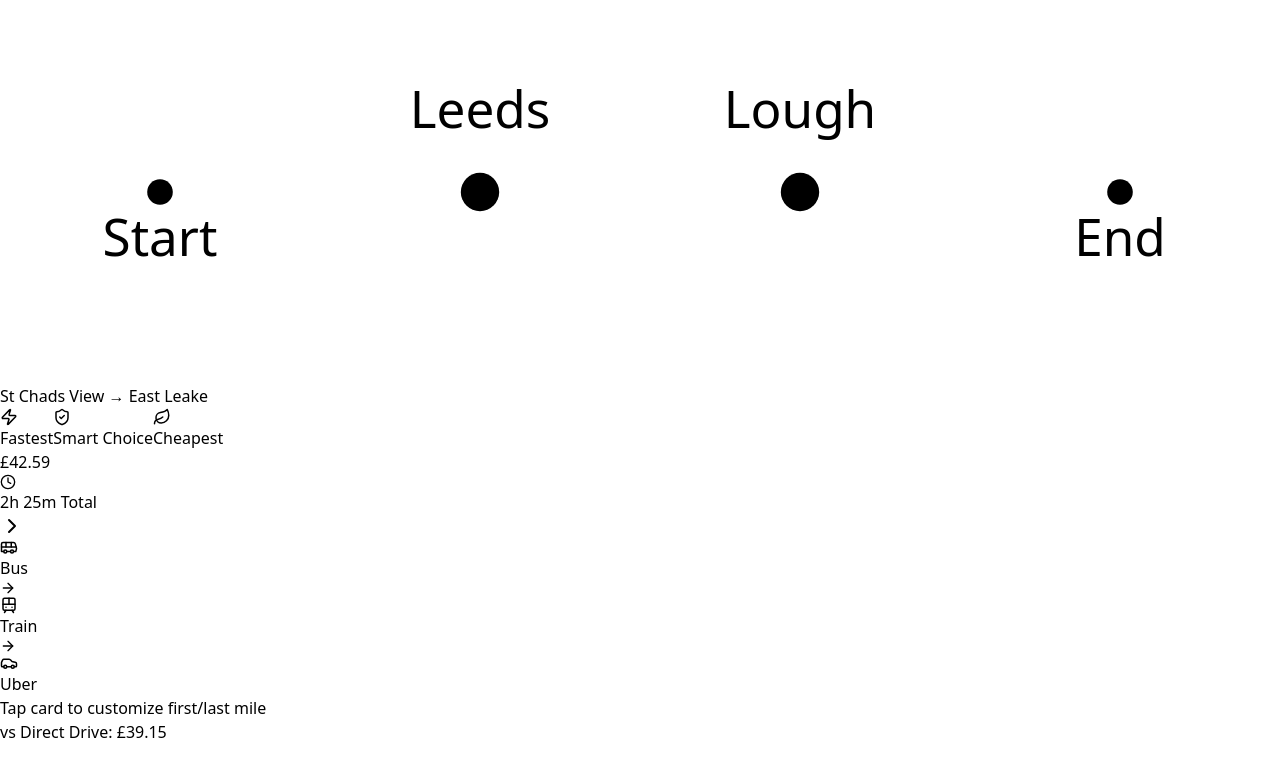
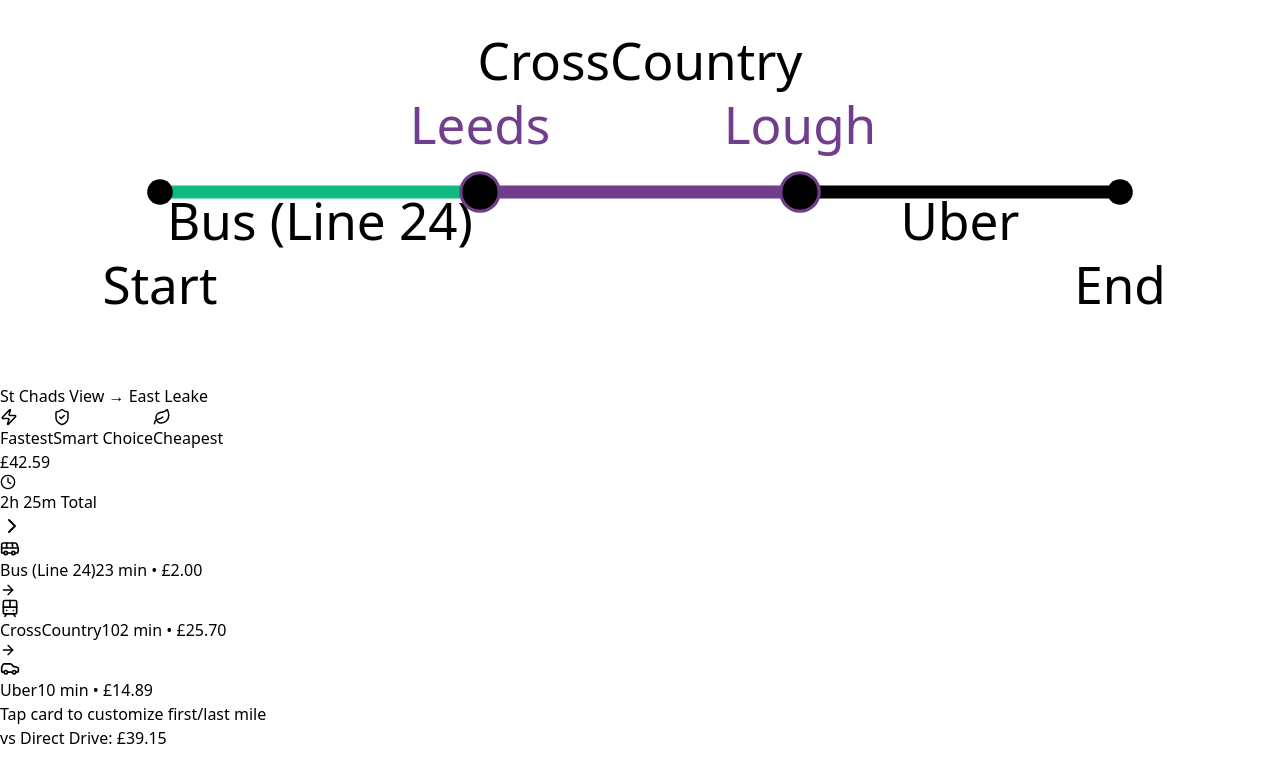
Before and after one commit to isaacw123434/Apptest, a React (Vite) app: page / in a window 1280 px wide. Shown: the top 782 px of the page. Built offline with nearby package versions, Linux system fonts and the light colour scheme.

Commit message:
Update schematic colors, label positions, and summary details
Co-authored-by: isaacw123434 <188620241+isaacw123434@users.noreply.github.com>

```diff
--- a/src/App.jsx
+++ b/src/App.jsx
@@ -19,9 +19,9 @@ const SEGMENT_OPTIONS = {
       time: 14,
       cost: 8.97,
       icon: Car,
-      color: 'text-zinc-800',
+      color: 'text-black',
       bgColor: 'bg-zinc-100',
-      lineColor: '#3f3f46',
+      lineColor: '#000000',
       desc: 'Fastest door-to-door.'
     },
     {
@@ -93,9 +93,9 @@ const SEGMENT_OPTIONS = {
     time: 102,
     cost: 25.70,
     icon: Train,
-    color: 'text-indigo-600',
+    color: 'text-[#713e8d]',
     bgColor: 'bg-indigo-100',
-    lineColor: '#4f46e5'
+    lineColor: '#713e8d'
   },
   lastMile: [
     {
@@ -105,9 +105,9 @@ const SEGMENT_OPTIONS = {
       time: 10,
       cost: 14.89,
       icon: Car,
-      color: 'text-zinc-800',
+      color: 'text-black',
       bgColor: 'bg-zinc-100',
-      lineColor: '#3f3f46',
+      lineColor: '#000000',
       desc: 'Reliable final leg.'
     },
     {
@@ -223,13 +223,6 @@ SwapModal.propTypes = {
 
 // 1. SCHEMATIC (For Summary View)
 const SchematicMap = ({ leg1, leg3 }) => {
-  const getSchematicColor = (modeId) => {
-    if (modeId === 'uber' || modeId === 'drive_park') return 'stroke-zinc-600';
-    if (modeId === 'bus') return 'stroke-emerald-500';
-    if (modeId === 'cycle') return 'stroke-blue-500';
-    return 'stroke-slate-300';
-  };
-
   return (
     <div className="relative h-full w-full bg-slate-50 overflow-hidden">
       <div className="absolute inset-0 opacity-30" style={{backgroundImage: 'radial-gradient(#94a3b8 1px, transparent 1px)', backgroundSize: '16px 16px'}} />
@@ -238,22 +231,27 @@ const SchematicMap = ({ leg1, leg3 }) => {
         <line x1="50" y1="60" x2="350" y2="60" className="stroke-slate-200" strokeWidth="4" />
 
         {/* Active Route Segments */}
-        <line x1="50" y1="60" x2="150" y2="60" className={`${getSchematicColor(leg1.id)} transition-colors duration-500`} strokeWidth="4" strokeLinecap="round" />
-        <line x1="150" y1="60" x2="250" y2="60" className="stroke-indigo-600" strokeWidth="4" />
-        <line x1="250" y1="60" x2="350" y2="60" className={`${getSchematicColor(leg3.id)} transition-colors duration-500`} strokeWidth="4" strokeLinecap="round" />
+        <line x1="50" y1="60" x2="150" y2="60" stroke={leg1.lineColor} strokeWidth="4" strokeLinecap="round" className="transition-colors duration-500" />
+        <line x1="150" y1="60" x2="250" y2="60" stroke={SEGMENT_OPTIONS.mainLeg.lineColor} strokeWidth="4" />
+        <line x1="250" y1="60" x2="350" y2="60" stroke={leg3.lineColor} strokeWidth="4" strokeLinecap="round" className="transition-colors duration-500" />
+
+        {/* Labels under/above lines */}
+        <text x="100" y="75" textAnchor="middle" className="text-[10px] fill-slate-500 font-medium">{leg1.label}</text>
+        <text x="200" y="25" textAnchor="middle" className="text-[10px] fill-slate-500 font-medium">{SEGMENT_OPTIONS.mainLeg.label}</text>
+        <text x="300" y="75" textAnchor="middle" className="text-[10px] fill-slate-500 font-medium">{leg3.label}</text>
 
         {/* Nodes */}
         <circle cx="50" cy="60" r="4" className="fill-white stroke-slate-500 stroke-2" />
-        <text x="50" y="80" textAnchor="middle" className="text-[10px] fill-slate-500 font-bold uppercase tracking-wider">Start</text>
+        <text x="50" y="95" textAnchor="middle" className="text-[10px] fill-slate-500 font-bold uppercase tracking-wider">Start</text>
 
-        <circle cx="150" cy="60" r="6" className="fill-white stroke-indigo-600 stroke-2" />
-        <text x="150" y="40" textAnchor="middle" className="text-[10px] fill-indigo-600 font-bold uppercase tracking-wider">Leeds</text>
+        <circle cx="150" cy="60" r="6" className="fill-white stroke-2" stroke={SEGMENT_OPTIONS.mainLeg.lineColor} />
+        <text x="150" y="45" textAnchor="middle" className="text-[10px] font-bold uppercase tracking-wider" fill={SEGMENT_OPTIONS.mainLeg.lineColor}>Leeds</text>
 
-        <circle cx="250" cy="60" r="6" className="fill-white stroke-indigo-600 stroke-2" />
-        <text x="250" y="40" textAnchor="middle" className="text-[10px] fill-indigo-600 font-bold uppercase tracking-wider">Lough</text>
+        <circle cx="250" cy="60" r="6" className="fill-white stroke-2" stroke={SEGMENT_OPTIONS.mainLeg.lineColor} />
+        <text x="250" y="45" textAnchor="middle" className="text-[10px] font-bold uppercase tracking-wider" fill={SEGMENT_OPTIONS.mainLeg.lineColor}>Lough</text>
 
         <circle cx="350" cy="60" r="4" className="fill-slate-800 stroke-white stroke-2" />
-        <text x="350" y="80" textAnchor="middle" className="text-[10px] fill-slate-800 font-bold uppercase tracking-wider">End</text>
+        <text x="350" y="95" textAnchor="middle" className="text-[10px] fill-slate-800 font-bold uppercase tracking-wider">End</text>
       </svg>
     </div>
   );
@@ -333,7 +331,7 @@ export default function JourneyPlanner() {
   // Journey State
   const [journeyConfig, setJourneyConfig] = useState({
     leg1: SEGMENT_OPTIONS.firstMile.find(o => o.id === 'bus'),
-    leg3: SEGMENT_OPTIONS.lastMile.find(o => o.id === 'bus')
+    leg3: SEGMENT_OPTIONS.lastMile.find(o => o.id === 'uber')
   });
 
   const [showSwap, setShowSwap] = useState(null); // 'first' or 'last'
@@ -463,23 +461,32 @@ export default function JourneyPlanner() {
               {/* Simple Route Chain Display */}
               <div className="flex items-center justify-between gap-2 mb-2">
                  {/* Leg 1 */}
-                 <div className="flex items-center gap-2 bg-slate-50 px-3 py-2 rounded-lg border border-slate-100">
-                    <journeyConfig.leg1.icon size={18} className="text-slate-700" />
-                    <span className="text-sm font-semibold text-slate-700">{journeyConfig.leg1.label.split(' ')[0]}</span>
+                 <div className="flex items-center gap-2 bg-slate-50 px-3 py-2 rounded-lg border border-slate-100 flex-1">
+                    <journeyConfig.leg1.icon size={20} className="text-slate-700" />
+                    <div className="flex flex-col">
+                       <span className="text-sm font-semibold text-slate-900 leading-tight">{journeyConfig.leg1.label}</span>
+                       <span className="text-[10px] text-slate-500 font-medium">{journeyConfig.leg1.time} min • £{journeyConfig.leg1.cost.toFixed(2)}</span>
+                    </div>
                  </div>
-                 <ArrowRight size={16} className="text-slate-300" />
+                 <ArrowRight size={16} className="text-slate-300 flex-shrink-0" />
 
                  {/* Leg 2 */}
-                 <div className="flex items-center gap-2 bg-indigo-50 px-3 py-2 rounded-lg border border-indigo-100">
-                    <Train size={18} className="text-indigo-600" />
-                    <span className="text-sm font-semibold text-indigo-700">Train</span>
+                 <div className="flex items-center gap-2 bg-indigo-50 px-3 py-2 rounded-lg border border-indigo-100 flex-1">
+                    <Train size={20} className="text-[#713e8d]" />
+                    <div className="flex flex-col">
+                       <span className="text-sm font-bold text-[#713e8d] leading-tight">{SEGMENT_OPTIONS.mainLeg.label}</span>
+                       <span className="text-[10px] text-slate-500 font-medium">{SEGMENT_OPTIONS.mainLeg.time} min • £{SEGMENT_OPTIONS.mainLeg.cost.toFixed(2)}</span>
+                    </div>
                  </div>
-                 <ArrowRight size={16} className="text-slate-300" />
+                 <ArrowRight size={16} className="text-slate-300 flex-shrink-0" />
 
                  {/* Leg 3 */}
-                 <div className="flex items-center gap-2 bg-slate-50 px-3 py-2 rounded-lg border border-slate-100">
-                    <journeyConfig.leg3.icon size={18} className="text-slate-700" />
-                    <span className="text-sm font-semibold text-slate-700">{journeyConfig.leg3.label.split(' ')[0]}</span>
+                 <div className="flex items-center gap-2 bg-slate-50 px-3 py-2 rounded-lg border border-slate-100 flex-1">
+                    <journeyConfig.leg3.icon size={20} className="text-slate-700" />
+                    <div className="flex flex-col">
+                       <span className="text-sm font-semibold text-slate-900 leading-tight">{journeyConfig.leg3.label}</span>
+                       <span className="text-[10px] text-slate-500 font-medium">{journeyConfig.leg3.time} min • £{journeyConfig.leg3.cost.toFixed(2)}</span>
+                    </div>
                  </div>
               </div>
               <p className="text-center text-xs text-slate-400 mt-4">Tap card to customize first/last mile</p>
```
